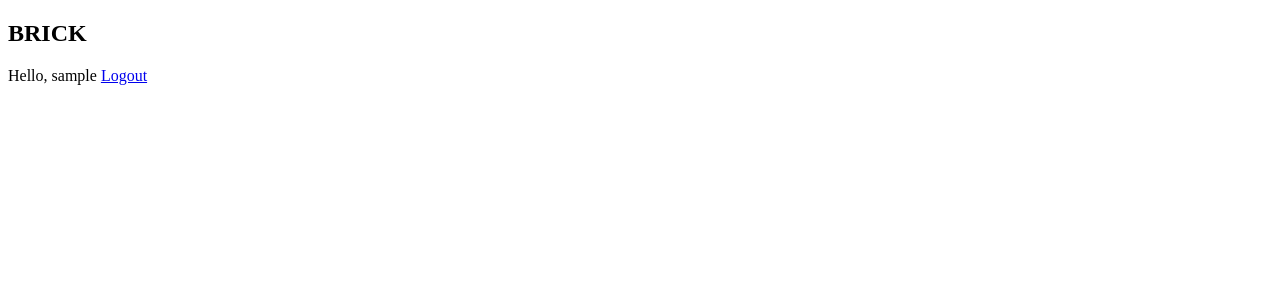
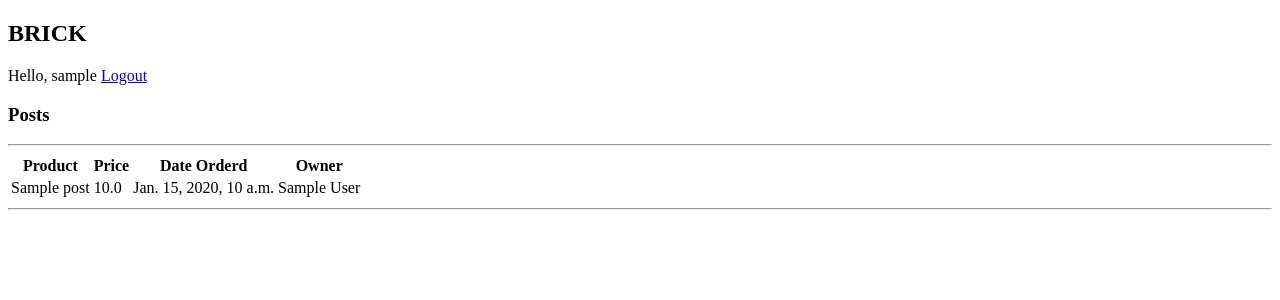
Before and after one commit to fatemehfarshidi/SE1-Placard, a Django app: page /brick/ in a window 1280 px wide. Shown: the top 300 px of the page. Run offline with Django 4.2, Linux system fonts and the light colour scheme; a user stored in the database is signed in; tables that the repository leaves empty hold one stand-in row (values such as "Sample post").

Commit message:
list posts on brick

```diff
--- a/brick/admin.py
+++ b/brick/admin.py
@@ -8,7 +8,7 @@ admin.site.register(models.Tag)
 # Register your models here.
 @admin.register(models.Post)
 class PostAdmin(admin.ModelAdmin):
-    list_display = ('title','owner','type')
-    list_editable = ('type',)
+    list_display = ('title', 'price', 'owner','type')
+    list_editable = ('type', 'price')
     ordering = ('title',)
     search_fields = ('title','type', 'tags')
--- a/brick/forms.py
+++ b/brick/forms.py
@@ -1,4 +1,5 @@
 from django import forms
+from django.forms import ModelForm
 from django.contrib.auth.forms import UserCreationForm
 from django.contrib.auth.models import User
 
--- a/brick/models.py
+++ b/brick/models.py
@@ -29,6 +29,7 @@ class Post(models.Model):
     title = models.CharField(max_length=255)
     # user_id = models.PositiveIntegerField()
     type = models.CharField(max_length=1, choices=TYPE_CHOICES, default=TYPE_SELL)
+    price = models.FloatField(null=True)
     description = models.TextField(null=True, blank=True)
     owner = models.ForeignKey(Customer , on_delete= models.CASCADE, null=True)
     date_created = models.DateTimeField(auto_now_add=True, null=True)
--- a/brick/serializers.py
+++ b/brick/serializers.py
@@ -4,4 +4,4 @@ from brick.models import Post
 class PostSerializer(serializers.ModelSerializer):
     class Meta:
         model = Post
-        fields = ['title', 'user_id', 'description', 'type']
+        fields = ['title', 'owner', 'description', 'type', 'date_created', 'tags']
--- a/brick/templates/brick.html
+++ b/brick/templates/brick.html
@@ -12,4 +12,28 @@
             </div>
         {% endif %}
     </body>
+
+    <div class="col-md-7">
+		<h3>Posts</h3>
+		<hr>
+		<div class="card card-body">
+			<table class="table table-sm">
+				<tr>
+					<th>Product</th>
+					<th>Price</th>
+                    <th>Date Orderd</th>
+                    <th>Owner</th>
+				</tr>
+				{% for post in posts %}
+					<tr>
+						<td>{{post.title}}</td>
+                        <td>{{post.price}}</td>
+						<td>{{post.date_created}}</td>
+						<td>{{post.owner}}</td>
+					</tr>
+				{% endfor %}
+			</table>
+		</div>
+        <hr>
+    </div>
 </html>
--- a/brick/urls.py
+++ b/brick/urls.py
@@ -3,7 +3,7 @@ from django.urls import path
 from brick import views
 
 urlpatterns = [
-    path("", views.brick),
+    path("", views.home_page),
     path("register/", views.register_request, name="register"),
     path("login/", views.login_request, name="login"),
     path('logout/', views.logoutUser, name="logout"),
--- a/brick/views.py
+++ b/brick/views.py
@@ -7,6 +7,7 @@ from django.contrib.auth.decorators import login_required
 from .models import Post, Customer
 from .serializers import PostSerializer
 from .forms import NewUserForm
+from .models import *
 from rest_framework import status
 from rest_framework.decorators import api_view
 from rest_framework.response import Response
@@ -15,8 +16,10 @@ from .decorators import unauthenticated_user
 # Create your views here.
 
 @login_required(login_url="/brick/login/")
-def brick(request):
-    return render(request=request, template_name="brick.html")
+def home_page(request):
+	posts = Post.objects.all()
+	context = {'posts': posts}
+	return render(request, template_name='brick.html', context=context)
 
 @unauthenticated_user
 def register_request(request):
```
Also changed, not shown: brick/migrations/0005_post_price.py (added). Lines whose indentation alone changed are shown as unchanged.
